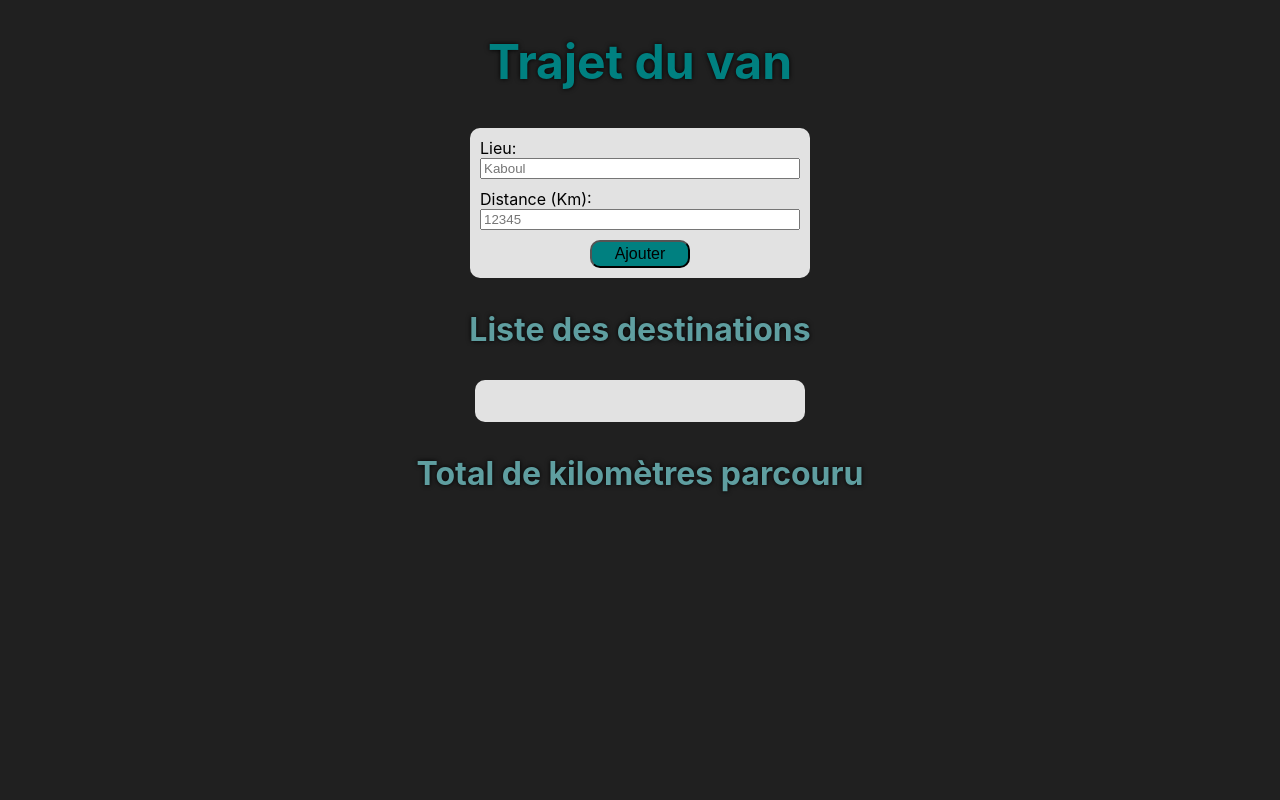
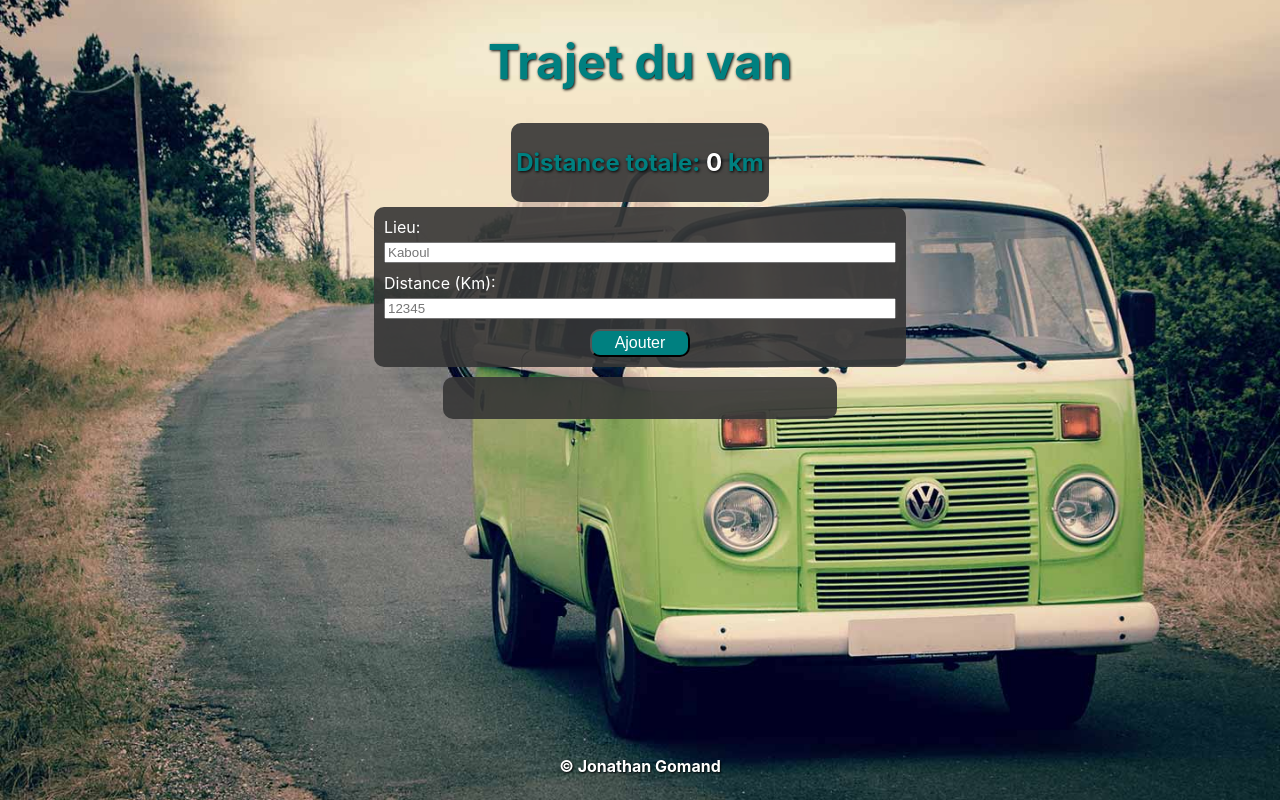
Before and after one commit to Waryen/trajet-vacances, a React (Create React App) app: page / in a window 1280 px wide. Built offline with nearby package versions, Linux system fonts and the light colour scheme.

Commit message:
Projet terminé

```diff
--- a/src/App.css
+++ b/src/App.css
@@ -10,12 +10,19 @@
   text-align: center;
   color: teal;
   font-size: 3em;
-  text-shadow: 0px 0px 5px #000000;
+  text-shadow: 1px 1px 3px #000000;
 }
 
 .App h2 {
   text-align: center;
-  color: cadetblue;
-  font-size: 2em;
-  text-shadow: 0px 0px 5px #000000;
+  color: teal;
+  font-size: 1.5em;
+  text-shadow: 1px 1px 3px #000000;
 }
+
+.App #copyrights {
+  color: #ffffff;
+  text-shadow: 1px 1px 2px #000000;
+  position: absolute;
+  bottom: 1vh;
+}
--- a/src/App.js
+++ b/src/App.js
@@ -16,7 +16,7 @@ class App extends React.Component {
     }
   }
 
-  // Chargement du state enregistré dans localstorage
+  // Chargement du localstorage, si il existe, il l'ajoute dans le state
 
   componentDidMount() {
     const state = localStorage.getItem('lieux')
@@ -25,7 +25,7 @@ class App extends React.Component {
     }
   }
 
-  // Gestion des changements des inputs du formulaire
+  // Gestion des changements des inputs du formulaire, ajoute les données dans le state lieu
 
   handleChange = (e) => {
     const { name, value } = e.target;
@@ -35,7 +35,7 @@ class App extends React.Component {
     }))
   }
 
-  // Gestion de l'envoi du formulaire
+  // Gestion de l'envoi du formulaire, ajoute les données du state lieu dans le state array tab
 
   handleSubmit = (e) => {
     e.preventDefault();
@@ -44,32 +44,26 @@ class App extends React.Component {
       tab: [...prevState.tab, prevState.lieu],
       lieu: { name: "", km: 0 }
     }))
-
-    this.saveLocal()
   }
 
   // Sauvegarde du state dans localstorage
 
-  saveLocal = () => {
+  componentDidUpdate() {
     localStorage.setItem('lieux', JSON.stringify(this.state.tab))
   }
 
   render() {
-
-    // Rendu affiché dans le navigateur
-
     return (
       <div className='App'>
         <h1>Trajet du van</h1>
+        <Calcul props = {this.state.tab} />
         <Form
           handleChange = {this.handleChange}
           handleSubmit = {this.handleSubmit}
           lieu = {this.state.lieu}
         />
-        <h2>Liste des destinations</h2>
         <List props = {this.state.tab} />
-        <h2>Total de kilomètres parcouru</h2>
-        <Calcul props = {this.state.tab} />
+        <p id='copyrights'><strong>© Jonathan Gomand</strong></p>
       </div>
     )
   }
--- a/src/components/calcul/calcul.component.jsx
+++ b/src/components/calcul/calcul.component.jsx
@@ -3,17 +3,21 @@ import './calcul.styles.css'
 
 export const Calcul = ({props}) => {
     const tab = props
-    const newTab = []
+    let calcul = 0
+    let convert
 
-    for(let i = 0; i < tab.length; i++) {
-        newTab.push(tab[i])
+    // boucle sur les distances parcourues, conversion en number et addition au total
+
+    if(tab.length > 0) {
+        for(let i =0; i < tab.length; i++) {
+            convert = parseInt(tab[i].km, 10)
+            calcul += convert
+        }
     }
-
-    console.log(newTab)
 
     return(
         <div className='calcul'>
-
+            <h2>Distance totale: <span>{calcul}</span> km </h2>
         </div>
     )
 }
--- a/src/components/calcul/calcul.styles.css
+++ b/src/components/calcul/calcul.styles.css
@@ -0,0 +1,9 @@
+.calcul {
+    background-color: rgba(54, 54, 54, 0.9);
+    border-radius: 10px;
+    padding: 5px;
+}
+
+span {
+    color: #ffffff;
+}
--- a/src/components/formulaire/form.component.jsx
+++ b/src/components/formulaire/form.component.jsx
@@ -2,11 +2,15 @@ import React from 'react'
 import './form.styles.css'
 
 export const Form = ({handleChange, handleSubmit, lieu}) => {
+
+    // formulaire d'ajout des lieux et des distances
+
     return (
         <form method='post'>
             <label>Lieu: </label>
             <input
                 type='text'
+                id='lieu'
                 name='name'
                 placeholder='Kaboul'
                 //value={lieu.name}
@@ -15,6 +19,7 @@ export const Form = ({handleChange, handleSubmit, lieu}) => {
             <label>Distance (Km): </label>
             <input
                 type='number'
+                id='km'
                 name='km'
                 placeholder='12345'
                 //value={lieu.km}
--- a/src/components/formulaire/form.styles.css
+++ b/src/components/formulaire/form.styles.css
@@ -1,18 +1,24 @@
 form {
+    color: #ffffff;
     display: flex;
     flex-direction: column;
-    width: 25vw;
+    width: 40vw;
     border-radius: 10px;
     padding: 10px;
     margin: 5px;
-    background-color: rgb(226, 226, 226);
+    background-color: rgba(54, 54, 54, 0.9);
 }
 
 form label:nth-of-type(2) {
     margin-top: 10px;
 }
 
+form input {
+    margin-top: 5px;
+}
+
 button#send {
+    color: #ffffff;
     cursor: pointer;
     width: 100px;
     font-size: 1em;
@@ -25,8 +31,7 @@ button#send {
 }
 
 button#send:hover {
-    background-color: rgb(0, 73, 73);
-    color: rgb(226, 226, 226);
+    background-color: rgb(1, 102, 102);
     transform: scale(1.2);
     transition: transform ease 300ms;
 }
@@ -35,3 +40,19 @@ button#send:active {
     transform: scale(1);
     transition: transform ease 300ms;
 }
+
+
+
+
+
+@media screen and (max-width: 1000px) {
+    form {
+        width: 50vw;
+    }
+}
+
+@media screen and (max-width: 600px) {
+    form {
+        width: 70vw;
+    }
+  }
--- a/src/components/liste/list.component.jsx
+++ b/src/components/liste/list.component.jsx
@@ -3,6 +3,8 @@ import './list.styles.css'
 
 export const List = ({props}) => {
     const tab = props
+
+    // boucle sur le state qui contient les lieux et les distances, puis les affichent
 
     return (
         <div className='list'>
--- a/src/components/liste/list.styles.css
+++ b/src/components/liste/list.styles.css
@@ -1,8 +1,9 @@
 .list {
+    color: #ffffff;
     display: flex;
-    background-color: rgb(226, 226, 226);
+    background-color: rgba(54, 54, 54, 0.9);
     border-radius: 10px;
-    width: 25vw;
+    width: 30vw;
     padding: 5px;
     margin: 5px;
 }
@@ -25,3 +26,17 @@
 .list ul.tab li:last-of-type {
     padding-left: 25px;
 }
+
+
+
+@media screen and (max-width: 1000px) {
+  .list {
+      width: 50vw;
+  }
+}
+
+@media screen and (max-width: 600px) {
+  .list {
+      width: 70vw;
+  }
+}
--- a/src/index.css
+++ b/src/index.css
@@ -6,7 +6,9 @@ body {
   -webkit-font-smoothing: antialiased;
   -moz-osx-font-smoothing: grayscale;
   height: 100vh;
-  background: #202020;
+  background-image: url('./img/van.jpg');
+  background-position: center;
+  background-size: cover;
 }
 
 code {
```
Also changed, not shown: src/img/van.jpg (added).
